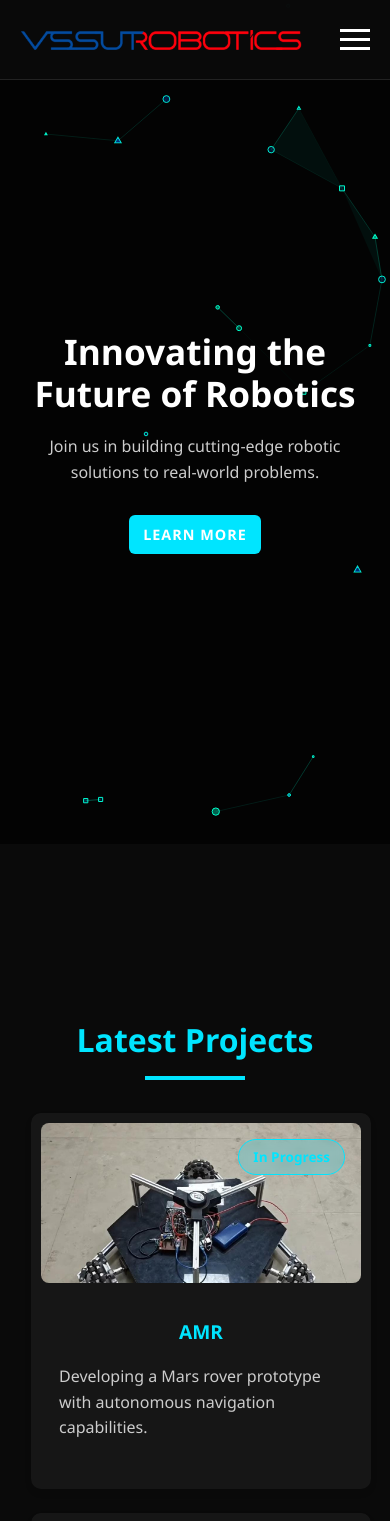
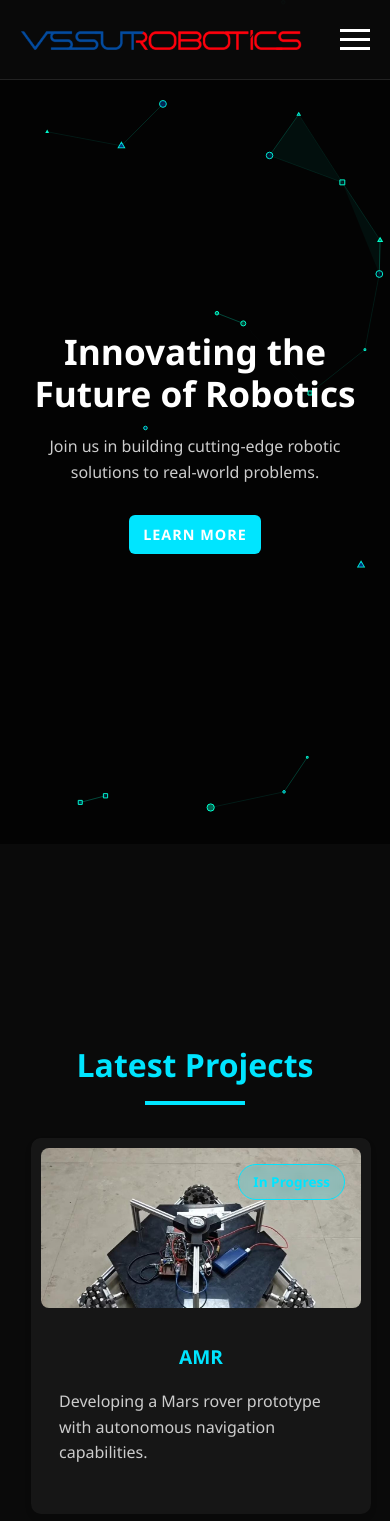
Before and after one commit to Losthero1640/rs-website, a React (Vite) app: page / in a window 390 px wide. Shown: the top 1521 px of the page. Built offline with nearby package versions, Linux system fonts and the light colour scheme.

Commit message:
removed spline for phone

```diff
--- a/src/styles/About.css
+++ b/src/styles/About.css
@@ -1,5 +1,8 @@
 .about-page {
   background: var(--secondary-bg);
+}
+.section-title{
+  padding-top: 25px;
 }
 
 .about-section {
--- a/src/styles/Contact.css
+++ b/src/styles/Contact.css
@@ -12,6 +12,7 @@
 
 /*Added*/
 .spline-wrapper {
+  display: block;
   width: 100%;
   height: 750px; /* Adjust the height as needed */
   order: 1;
@@ -131,6 +132,12 @@
   }
 }
 
+@media (max-width: 1023px) {
+  .spline-wrapper {
+    display: none;
+  }
+}
+
 @media (max-width: 992px) {
   .contact-content {
     grid-template-columns: 1fr;
--- a/src/styles/Team.css
+++ b/src/styles/Team.css
@@ -10,6 +10,7 @@
 }
 
 .section-title {
+  padding-top: 25px ;
   font-size: 3rem;
   margin-bottom: 40px;
   text-align: center;
```
